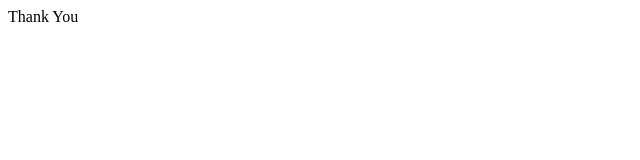
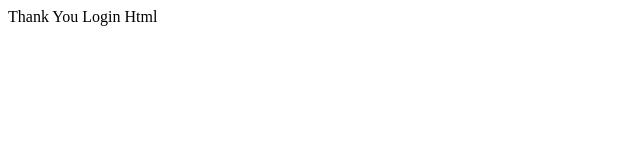
Before and after one commit to rodricksjo/mytestapp, a plain HTML site: page index.html in a window 1280 px wide. Shown: the full height of the page, 0-640 px from the left. Drawn offline with Linux system fonts and the light colour scheme.

```diff
--- a/index.html
+++ b/index.html
@@ -3,5 +3,6 @@
           Thank You
     </head>
     <Body>
+        Login Html
     </Body>
 </html>
```
Also changed, not shown: log.txt (added), login.html (added).
